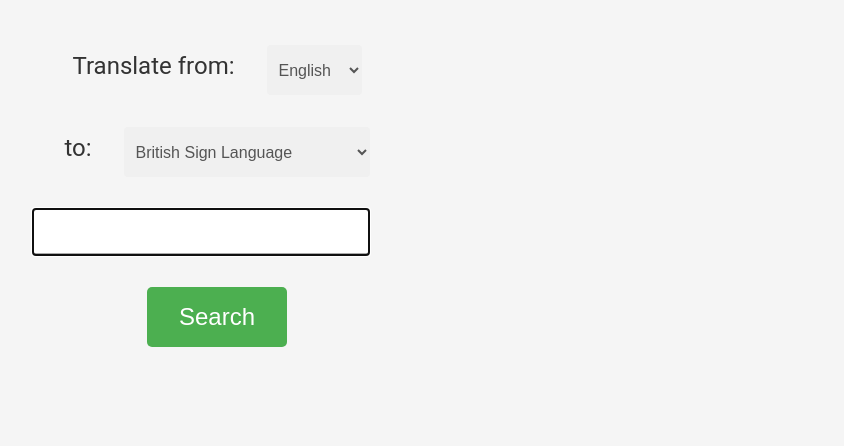
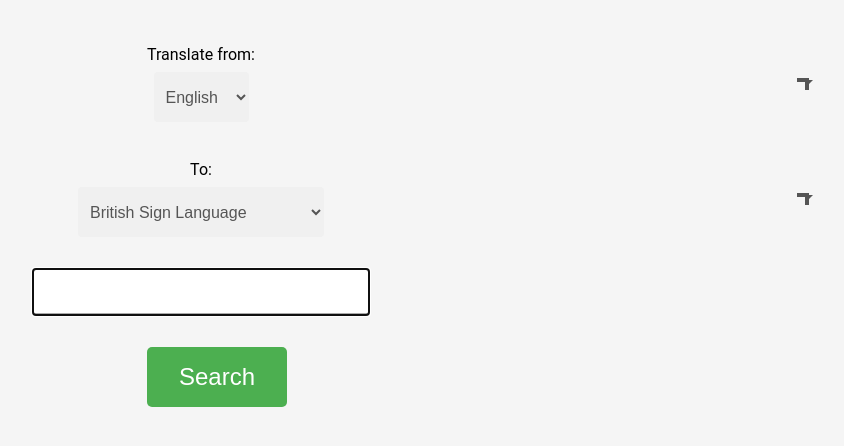
Before and after one commit to nchristie/signpost-htmljscss-website, a website: page public/html/index.html in a window 1280 px wide. Shown: the part 108-554 px from the top of the page, without its empty margins (423-1267 px from the left). Drawn offline with Linux system fonts and the light colour scheme; files that its build step writes are made by us from their sources; files whose address does not match are found by name.

Commit message:
Move labels

```diff
--- a/public/html/index.html
+++ b/public/html/index.html
@@ -13,7 +13,8 @@
 
     <h1>Signpost</h1>
 
-    <div class="language-dropdown">
+    <div class="select-row">
+        <div class="select-container">
             <label for="language-select">Translate from:</label>
             <select id="language-select">
                 <option value="English">English</option>
@@ -22,8 +23,10 @@
             </select>
         </div>
 
-    <div class="category-dropdown">
-        <label for="category-select">to:</label>
+        <br><br>
+
+        <div class="select-container">
+            <label for="category-select">To:</label>
             <select id="category-select">
               <option value="British Sign Language">British Sign Language</option>
               <option value="American Sign Language">American Sign Language</option>
@@ -31,6 +34,7 @@
               <option value="Makaton">Makaton</option>
               <!-- Add more options here for each category -->
             </select>
+        </div>
     </div>
 
     <div class="search-bar">
--- a/public/styles/styles.css
+++ b/public/styles/styles.css
@@ -26,6 +26,18 @@
   font-size: 1.5rem;
   color: #333;
 }
+
+.select-container {
+  display: flex;
+  flex-direction: column;
+  align-items: center;
+  margin-right: 2rem;
+}
+
+.select-container label {
+  margin-bottom: 0.5rem;
+}
+
 
 #language-select,
 #category-select {
@@ -216,3 +228,11 @@
   display: inline-block;
   margin-bottom: 0.5rem;
 }
+
+
+@media (max-width: 767px) {
+  .select-container {
+    margin-right: 0;
+    margin-bottom: 2rem;
+  }
+}
```
Lines whose indentation alone changed are shown as unchanged.
